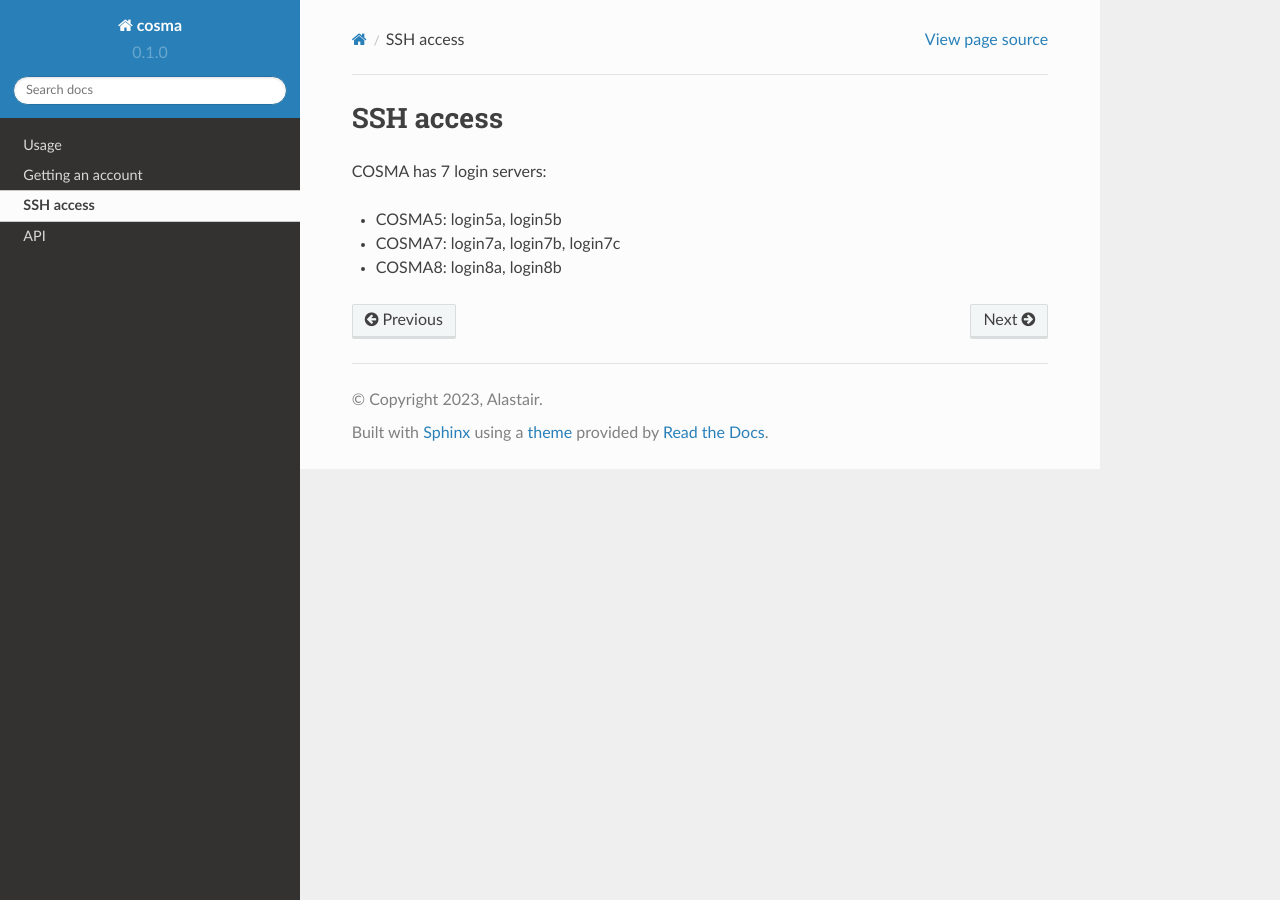
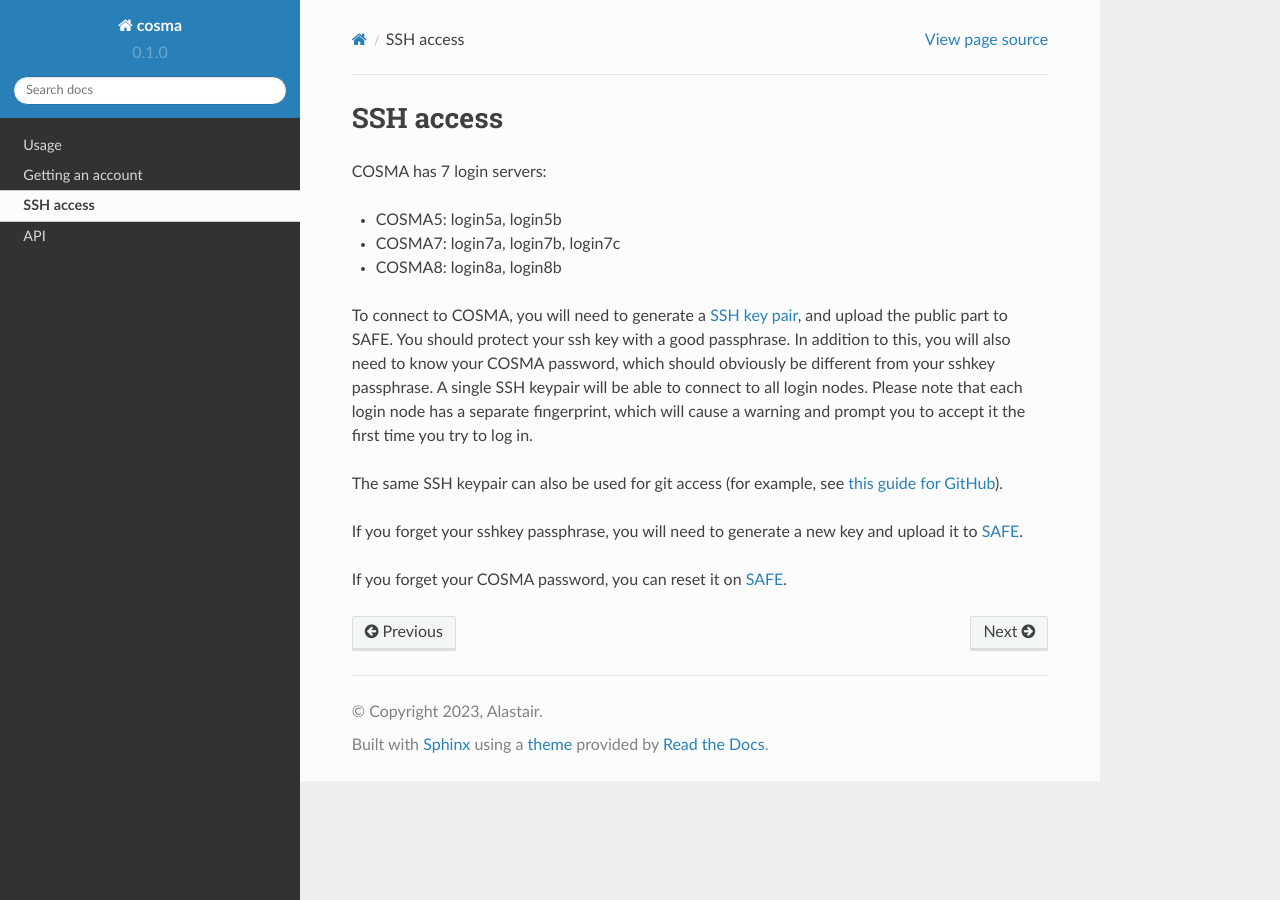
Before and after one commit to agb32/cosmadoc, a Sphinx documentation site: the page built from docs/source/ssh.md, in a window 1280 px wide. Built offline with Sphinx 7.4.7 and the Read the Docs theme 2.0.0, drawn with Linux system fonts in a browser that asks for light colours; pages that are not in the unit, such as notebooks, are missing from menus.

Commit message:
added ssh info

```diff
--- a/docs/source/ssh.md
+++ b/docs/source/ssh.md
@@ -5,3 +5,22 @@ COSMA has 7 login servers:
 * COSMA5: login5a, login5b
 * COSMA7: login7a, login7b, login7c
 * COSMA8: login8a, login8b
+
+
+To connect to COSMA, you will need to generate a [SSH key pair](ssh),
+and upload the public part to SAFE. You should protect your ssh key
+with a good passphrase. In addition to this, you will also need to
+know your COSMA password, which should obviously be different from
+your sshkey passphrase. A single SSH keypair will be able to connect
+to all login nodes. Please note that each login node has a separate
+fingerprint, which will cause a warning and prompt you to accept it
+the first time you try to log in.
+
+The same SSH keypair can also be used for git access (for example, see
+[this guide for
+GitHub](https://help.github.com/en/articles/generating-a-new-ssh-key-and-adding-it-to-the-ssh-agent)).
+
+If you forget your sshkey passphrase, you will need to generate a new
+key and upload it to [SAFE](https://safe.epcc.ed.ac.uk/dirac).
+
+If you forget your COSMA password, you can reset it on [SAFE](https://safe.epcc.ed.ac.uk/dirac).
```
